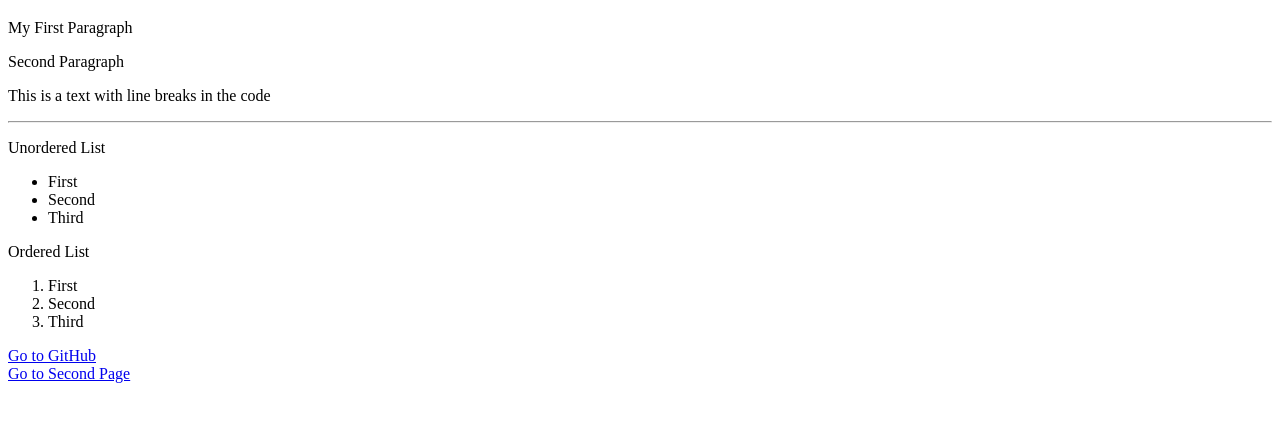
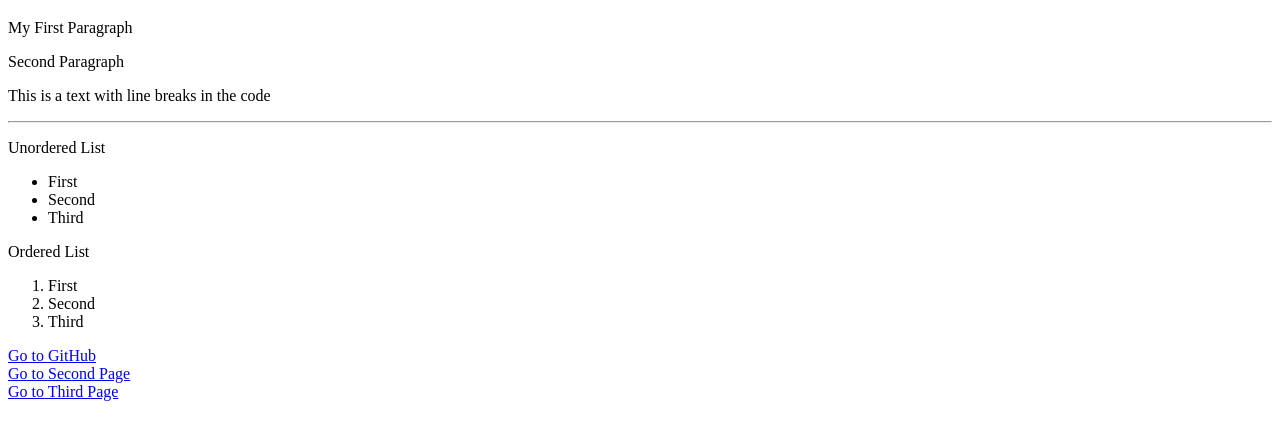
Before and after one commit to jcarchamizo/Lab-W1D2, a plain HTML site: page index.html in a window 1280 px wide. Shown: the part 61-500 px from the top of the page. Drawn offline with Linux system fonts and the light colour scheme.

Commit message:
Third Page

```diff
--- a/index.html
+++ b/index.html
@@ -39,6 +39,9 @@
     <a href="page2.html"> Go to Second Page</a>
     </div>
 
+    <div>
+    <a href="folder/page3.html">Go to Third Page</a>
+    </div>
 
 </body>
 </html>
```
